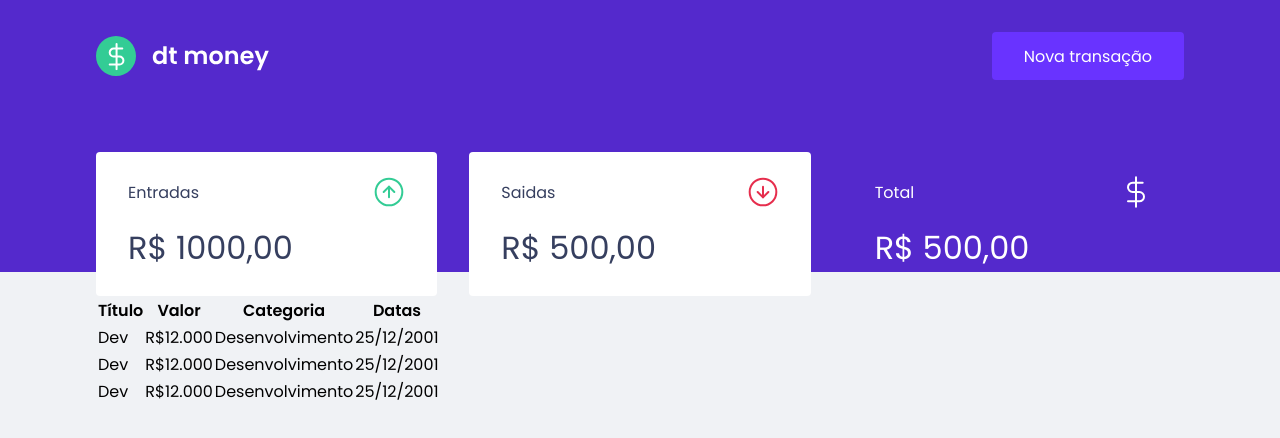
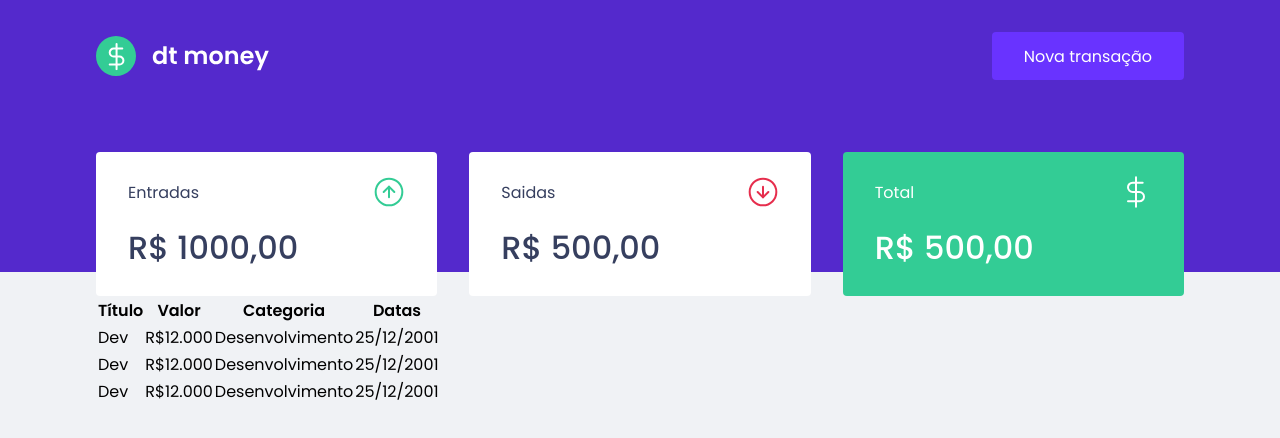
Before and after one commit to PedroDalpa/DTMoney-ignite-react, a React (Create React App) app: page / in a window 1280 px wide. Shown: the top 438 px of the page. Built offline with nearby package versions, Linux system fonts and the light colour scheme.

Commit message:
feat: add font and color

```diff
--- a/public/index.html
+++ b/public/index.html
@@ -8,7 +8,7 @@
 
   <meta name="viewport" content="width=device-width, initial-scale=1" />
   <link rel="shortcut icon" href="favicon.png" type="image/x-icon">
-  <link href="https://fonts.googleapis.com/css2?family=Poppins:wght@400;600&display=swap" rel="stylesheet">
+  <link href="https://fonts.googleapis.com/css2?family=Poppins:wght@400;600;500&display=swap" rel="stylesheet">
   <title>DT Money</title>
 </head>
 
--- a/src/styles/global.ts
+++ b/src/styles/global.ts
@@ -3,6 +3,7 @@
 export const GlobalStyle = createGlobalStyle`
   :root {
     --background: #f0f2f5;
+    --green: #33CC95;
     --red: #E52E4D;
     --blue: #5429CC;
 
```
